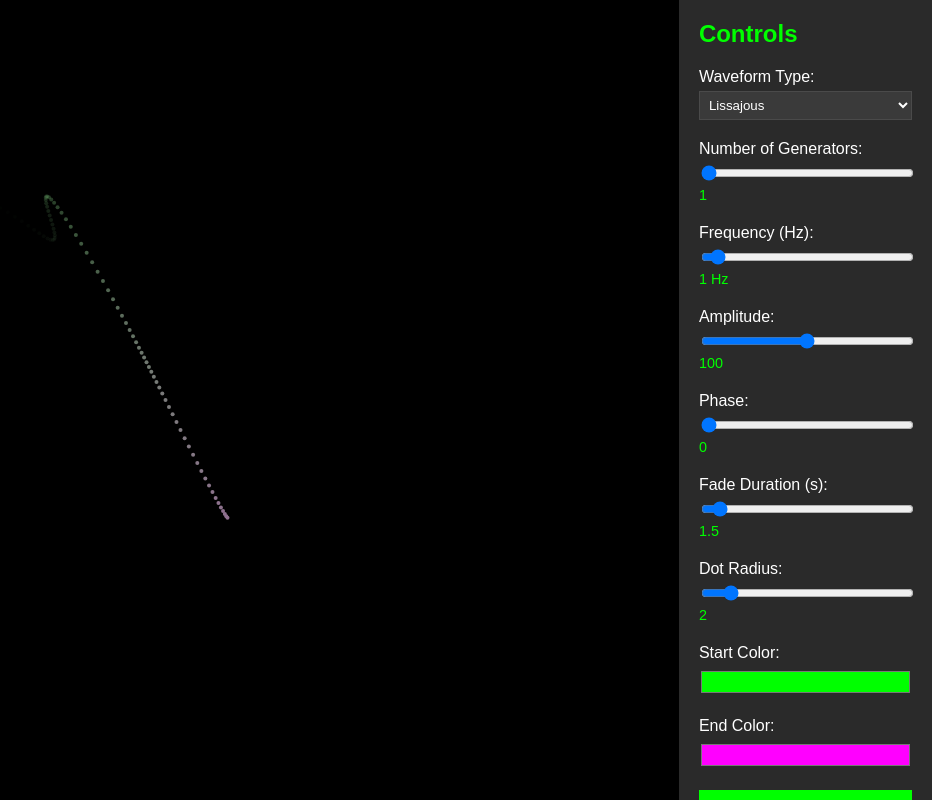
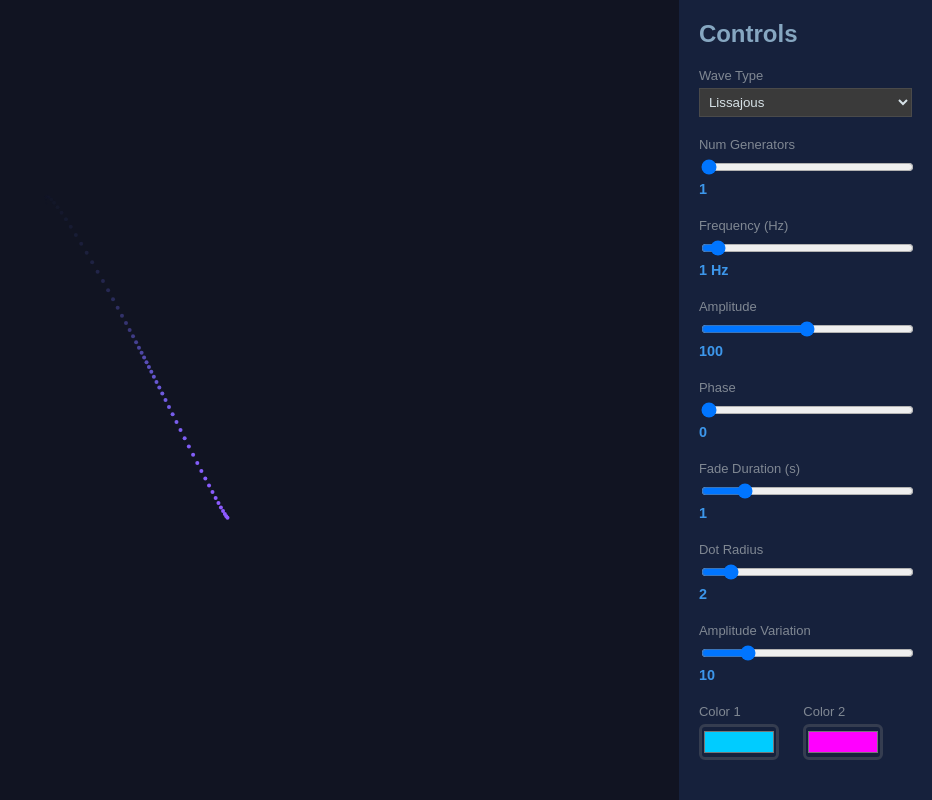
Before and after one commit to ptvans/d3-oscilliscope, a Flask app: page / in a window 1280 px wide. Shown: the whole page, without its empty margins (348-1280 px from the left). Run offline with Flask 3, Linux system fonts and the light colour scheme; some libraries are stand-ins or nearby versions.

Commit message:
Replit AI changes

```diff
--- a/static/css/style.css
+++ b/static/css/style.css
@@ -1,9 +1,9 @@
 body {
-    font-family: Arial, sans-serif;
+    font-family: Arial, sans-serif, Plex, IBM;
     margin: 0;
     padding: 0;
-    background-color: #1a1a1a;
-    color: #ffffff;
+    background-color: #111422;
+    color: #808893;
 }
 
 .container {
@@ -21,27 +21,33 @@ body {
 #oscilloscope {
     width: 100%;
     height: 100%;
-    background-color: #000000;
+    background-color: #111422;
 }
 
 #sidebar {
     width: 220px;
     padding: 20px;
-    background-color: #2a2a2a;
+    background-color: #16213c;
     overflow-y: auto;
 }
 
 h2 {
     margin-top: 0;
-    color: #00ff00;
+    color: #86a7c1;
 }
 
 .control {
     margin-bottom: 20px;
 }
 
+.control-color {
+    display: inline-block;
+    margin-right: 20px;
+}
+
 label {
     display: block;
+    font-size: 13px;
     margin-bottom: 5px;
 }
 
@@ -51,23 +57,25 @@ input[type="range"] {
 }
 
 input[type="color"] {
-    width: 100%;
-    height: 30px;
-    border: none;
+    width: 80px;
+    height: 36px;
+    border: 3px solid #353d50;
+    border-radius: 6px;
     padding: 0;
     background: none;
 }
 
 span {
     font-size: 0.9em;
-    color: #00ff00;
+    font-weight: 600;
+    color: #3d97eb;
 }
 
 select {
     width: 100%;
     padding: 5px;
     background-color: #3a3a3a;
-    color: #ffffff;
+    color: #d6e1e6;
     border: 1px solid #4a4a4a;
 }
 
--- a/static/js/oscilloscope.js
+++ b/static/js/oscilloscope.js
@@ -49,11 +49,24 @@ function updateGenerators() {
     });
 }
 
+// Get the amplitude variation elements
+const amplitudeVariationInput = document.getElementById('amplitude-variation');
+const amplitudeVariationValue = document.getElementById('amplitude-variation-value');
+
+// Default amplitude variation
+let amplitudeVariation = parseInt(amplitudeVariationInput.value, 10);
+
+// Event listener for amplitude variation change
+amplitudeVariationInput.addEventListener('input', function() {
+    amplitudeVariation = parseInt(amplitudeVariationInput.value, 10);
+    amplitudeVariationValue.textContent = amplitudeVariation;
+});
+
+// Existing code:
 // Function to calculate varying amplitude
-function calculateVaryingAmplitude(baseAmplitude, time, variationFrequency = 10.0, variationAmplitude = 0.2) {
-    return baseAmplitude * (1 + variationAmplitude * Math.sin(variationFrequency * time));
+function calculateVaryingAmplitude(baseAmplitude, time, ampVariationFrequency = 10.0, ampVariationAmplitude = 0.2) {
+    return baseAmplitude * (1 + ampVariationAmplitude * Math.sin(ampVariationFrequency * time));
 }
-
 // Function to calculate new positions
 function calculatePositions(t) {
     const maxDimension = Math.min(width, height);
@@ -108,7 +121,7 @@ function createDots() {
 // Animation loop
 let lastTime = 0;
 let dotCreationTime = 0;
-const dotCreationInterval = 1000 / 300; // 60 times per second
+const dotCreationInterval = 1000 / 300; // 300 times per second
 
 function animate(time) {
     const deltaTime = time - lastTime;
--- a/templates/index.html
+++ b/templates/index.html
@@ -18,7 +18,7 @@
         <div id="sidebar">
             <h2>Controls</h2>
             <div class="control">
-                <label for="waveform-type">Waveform Type:</label>
+                <label for="waveform-type">Wave Type</label>
                 <select id="waveform-type">
                     <option value="lissajous">Lissajous</option>
                     <option value="spiral">Spiral</option>
@@ -27,45 +27,47 @@
                 </select>
             </div>
             <div class="control">
-                <label for="num-generators">Number of Generators:</label>
+                <label for="num-generators">Num Generators</label>
                 <input type="range" id="num-generators" min="1" max="100" value="1">
                 <span id="num-generators-value">1</span>
             </div>
             <div class="control">
-                <label for="frequency">Frequency (Hz):</label>
+                <label for="frequency">Frequency (Hz)</label>
                 <input type="range" id="frequency" min="0.1" max="20" value="1" step="0.1">
                 <span id="frequency-value">1 Hz</span>
             </div>
             <div class="control">
-                <label for="amplitude">Amplitude:</label>
+                <label for="amplitude">Amplitude</label>
                 <input type="range" id="amplitude" min="1" max="200" value="100">
                 <span id="amplitude-value">100</span>
             </div>
             <div class="control">
-                <label for="phase">Phase:</label>
+                <label for="phase">Phase</label>
                 <input type="range" id="phase" min="0" max="6.28" value="0" step="0.1">
                 <span id="phase-value">0</span>
             </div>
             <div class="control">
-                <label for="fade-duration">Fade Duration (s):</label>
-                <input type="range" id="fade-duration" min="1" max="10" value="1.5" step="0.1">
+                <label for="fade-duration">Fade Duration (s)</label>
+                <input type="range" id="fade-duration" min="0.1" max="5" value="1.0" step="0.1">
                 <span id="fade-duration-value">1.5</span>
             </div>
             <div class="control">
-                <label for="dot-radius">Dot Radius:</label>
+                <label for="dot-radius">Dot Radius</label>
                 <input type="range" id="dot-radius" min="1" max="10" value="2" step="1">
                 <span id="dot-radius-value">2</span>
             </div>
             <div class="control">
-                <label for="start-color">Start Color:</label>
-                <input type="color" id="start-color" value="#00ff00">
+                <label for="amplitude-variation">Amplitude Variation</label>
+                <input type="range" id="amplitude-variation" min="0" max="50" value="10" step="1">
+                <span id="amplitude-variation-value">10</span>
             </div>
-            <div class="control">
-                <label for="end-color">End Color:</label>
+            <div class="control control-color">
+                <label for="start-color">Color 1</label>
+                <input type="color" id="start-color" value="#00ccff">
+            </div>
+            <div class="control control-color">
+                <label for="end-color">Color 2</label>
                 <input type="color" id="end-color" value="#ff00ff">
-            </div>
-            <div class="control">
-                <button id="export-gif">Export as GIF</button>
             </div>
         </div>
     </div>
```
Also changed, not shown: 1 other file.
